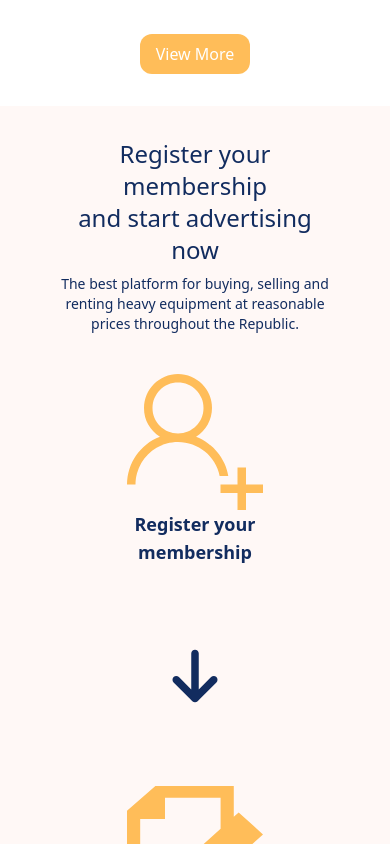
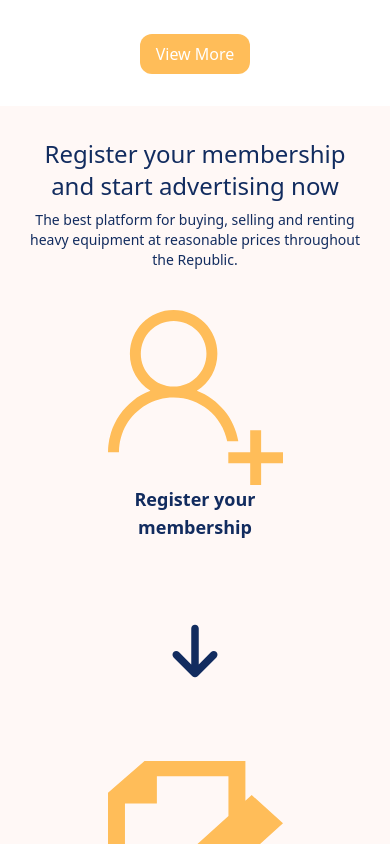
Before and after one commit to ahmedkhaled250/first-task-horia, a React (Create React App) app: page / in a window 390 px wide. Shown: the part 6160-7004 px from the top of the page. Built offline with nearby package versions, Linux system fonts and the light colour scheme; the HTML template or start-up script is replaced by a standard one.

Commit message:
initial commit

```diff
--- a/src/Components/Membership/Membership.jsx
+++ b/src/Components/Membership/Membership.jsx
@@ -7,7 +7,7 @@ import connect from "../../assets/Membership/connect.svg";
 function Membership() {
   return (
     <section className="py-8 bg-headerColor">
-      <div className="w-[80%] mx-auto px-5 ">
+      <div className=" container lg:w-[80%] mx-auto px-5 ">
         <div className="text-socend text-center text-sm w-full lg:w-2/3 lg:mx-auto">
           <h3 className="text-2xl mb-2">
             Register your membership <br /> and start advertising now
```
